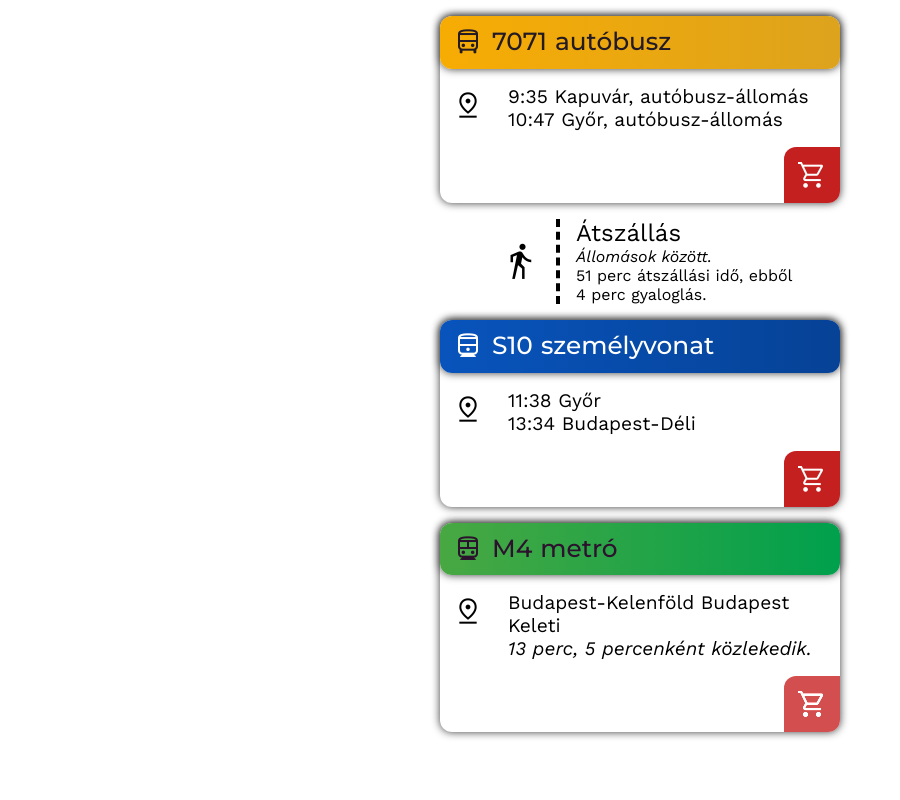
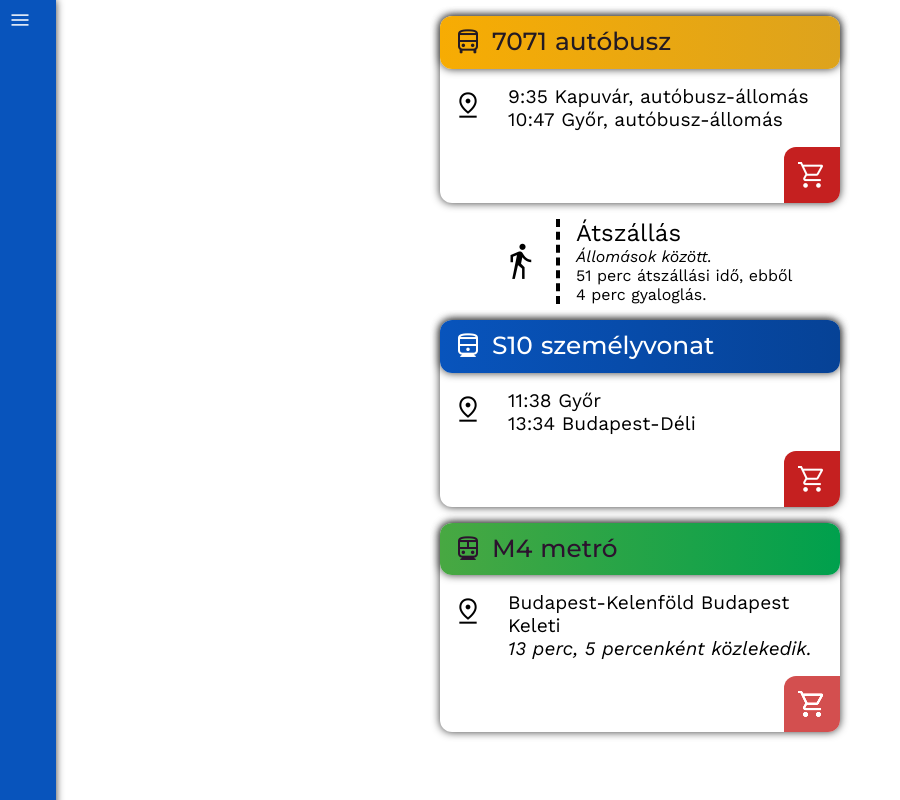
Before and after one commit to Menetszel/web-v2, a plain HTML site: page index.html in a window 1280 px wide. Shown: the whole page, without its empty margins (0-900 px from the left). Drawn offline with nearby package versions, Linux system fonts and the light colour scheme; a web font is replaced by a local one.

Commit message:
I'm actually kinda surprised I'm not dead yet.

```diff
--- a/index.html
+++ b/index.html
@@ -14,6 +14,10 @@
         <!-- <script src="/resources/scripts/planner.js" type="module"></script> -->
     </head>
     <body>
+        <ul id="navbar">
+            <li class="nav_item" id="menubutton">
+                <a href="index.html"><span class="material-symbols-outlined">menu</span></a></li>
+        </ul>
         <div class="transport volan">
             <div class="t_head">
                 <span class="material-symbols-outlined">directions_bus</span>
--- a/resources/styles/default.css
+++ b/resources/styles/default.css
@@ -244,3 +244,44 @@ body {
     border-radius: 1vh;
     font-family: Work Sans;
 }
+
+@media(max-width: 70vh) {
+    #navbar {
+        flex-direction: column;
+        width: 100%;
+        height: 5vh;
+        align-items: center;
+    }
+}
+
+@media(min-width: 70vh) {
+    #navbar {
+        flex-direction: row;
+        width: 5vh;
+        height: 100%;
+
+    }
+}
+
+#navbar {
+    background-color: var(--blue1);
+    display: flex;
+    margin: 0;
+    top: 0;
+    left: 0;
+    padding: 1vh;
+    font-family: Montserrat, sans-serif;
+    box-shadow: 0px 0px 1vh 0.001vh #3b3b3b;
+    position: fixed;
+    z-index: 100;
+
+}
+
+#navbar .nav_item {
+    list-style: none;
+    color: white;
+}
+
+#navbar .nav_item a {
+    color: inherit
+}
```
